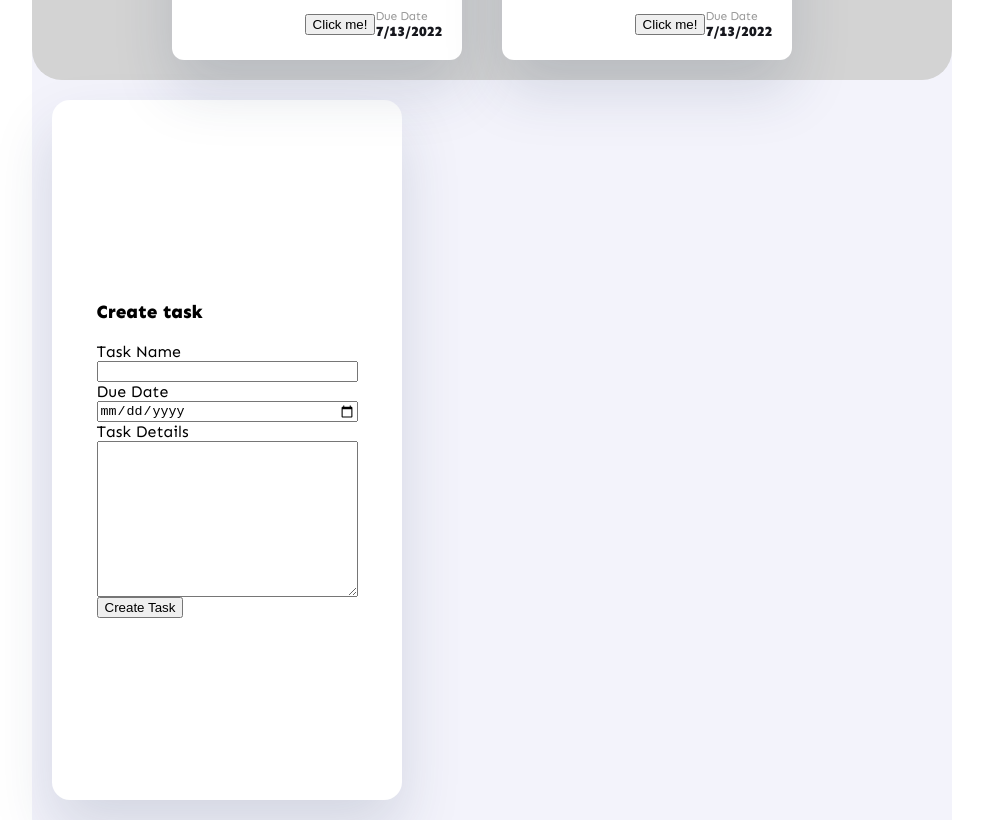
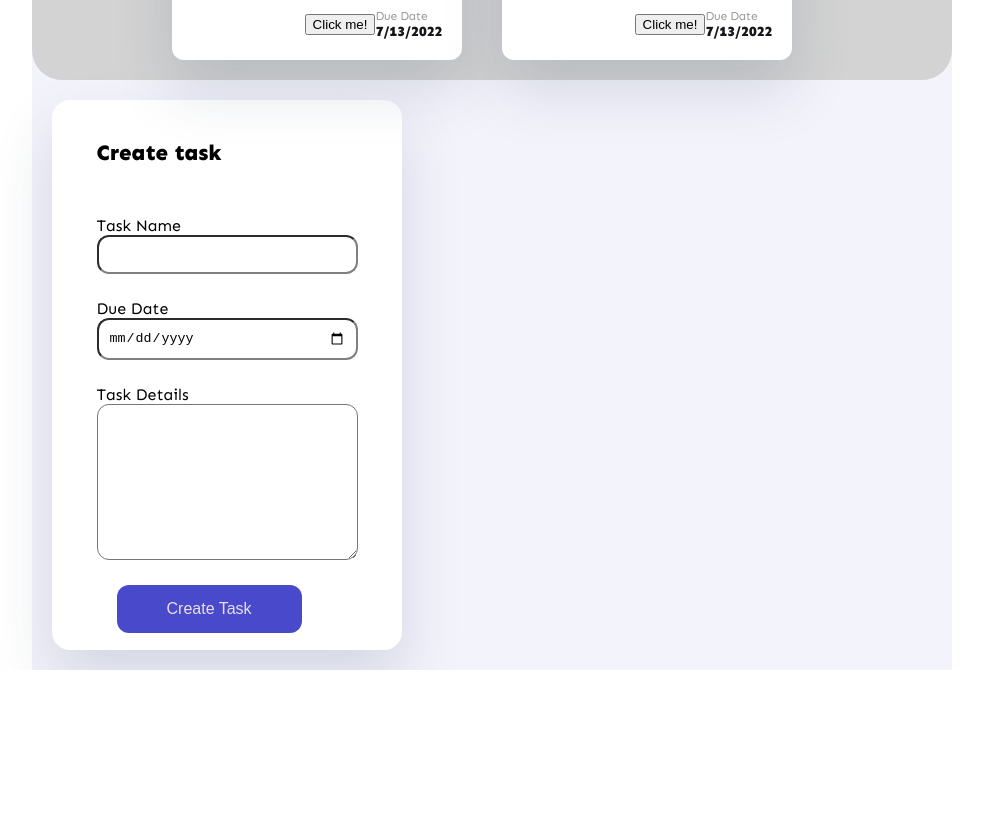
Before and after one commit to Ecaterina1991/react-app-nr2, a React (Create React App) app: page / in a window 1280 px wide. Shown: the part 700-1520 px from the top of the page, without its empty margins (148-1131 px from the left). After the commit the page ends 1370 px from the top, so only its background shows below. Built offline with nearby package versions, Linux system fonts and the light colour scheme.

Commit message:
styling createtaskform css

```diff
--- a/src/App.css
+++ b/src/App.css
@@ -16,7 +16,7 @@
   border: none;
   border-radius: 18px;
   width: 350px;
-  height: 700px;
+  height: 550px;
 }
 
 .wrapper {
@@ -25,3 +25,8 @@
   justify-content: center;
   align-items: center;
 }
+
+.h3 {
+  margin-bottom: 50px;
+  font-size: 22px;
+}
--- a/src/App.jsx
+++ b/src/App.jsx
@@ -70,7 +70,7 @@ function App() {
 
           <div className="side-bar-right">
             <div className="card-xl">
-              <h3>Create task</h3>
+              <h3 className="h3">Create task</h3>
               <CreateTaskForm />
             </div>
           </div>
--- a/src/components/forms/CreateTaskForm.css
+++ b/src/components/forms/CreateTaskForm.css
@@ -1,4 +1,27 @@
 .form-row {
   display: flex;
   flex-direction: column;
+  margin: 25px 0;
 }
+
+.case {
+  border-radius: 12px;
+  padding: 10px;
+  border-color: gray;
+}
+
+.textarea {
+  border-radius: 12px;
+}
+
+.button {
+  font-size: 16px;
+  border-radius: 12px;
+  padding: 15px 50px;
+  border: none;
+  border-radius: 12px;
+  background-color: rgb(73, 73, 204);
+  color: rgb(233, 225, 225);
+  margin-left: 20px;
+  cursor: pointer;
+}
--- a/src/components/forms/CreateTaskForm.jsx
+++ b/src/components/forms/CreateTaskForm.jsx
@@ -7,20 +7,28 @@ const CreateTaskForm = () => {
       <form>
         <div className="form-row">
           <label>Task Name</label>
-          <input type="text" />
+          <input className="case" type="text" />
         </div>
 
         <div className="form-row">
           <label>Due Date</label>
-          <input type="date" />
+          <input className="case" type="date" />
         </div>
 
         <div className="form-row">
           <label>Task Details</label>
-          <textarea name="" id="" cols="30" rows="10"></textarea>
+          <textarea
+            className="textarea"
+            name=""
+            id=""
+            cols="30"
+            rows="10"
+          ></textarea>
         </div>
 
-        <button type="submit">Create Task</button>
+        <button className="button" type="submit">
+          Create Task
+        </button>
       </form>
     </div>
   );
```
